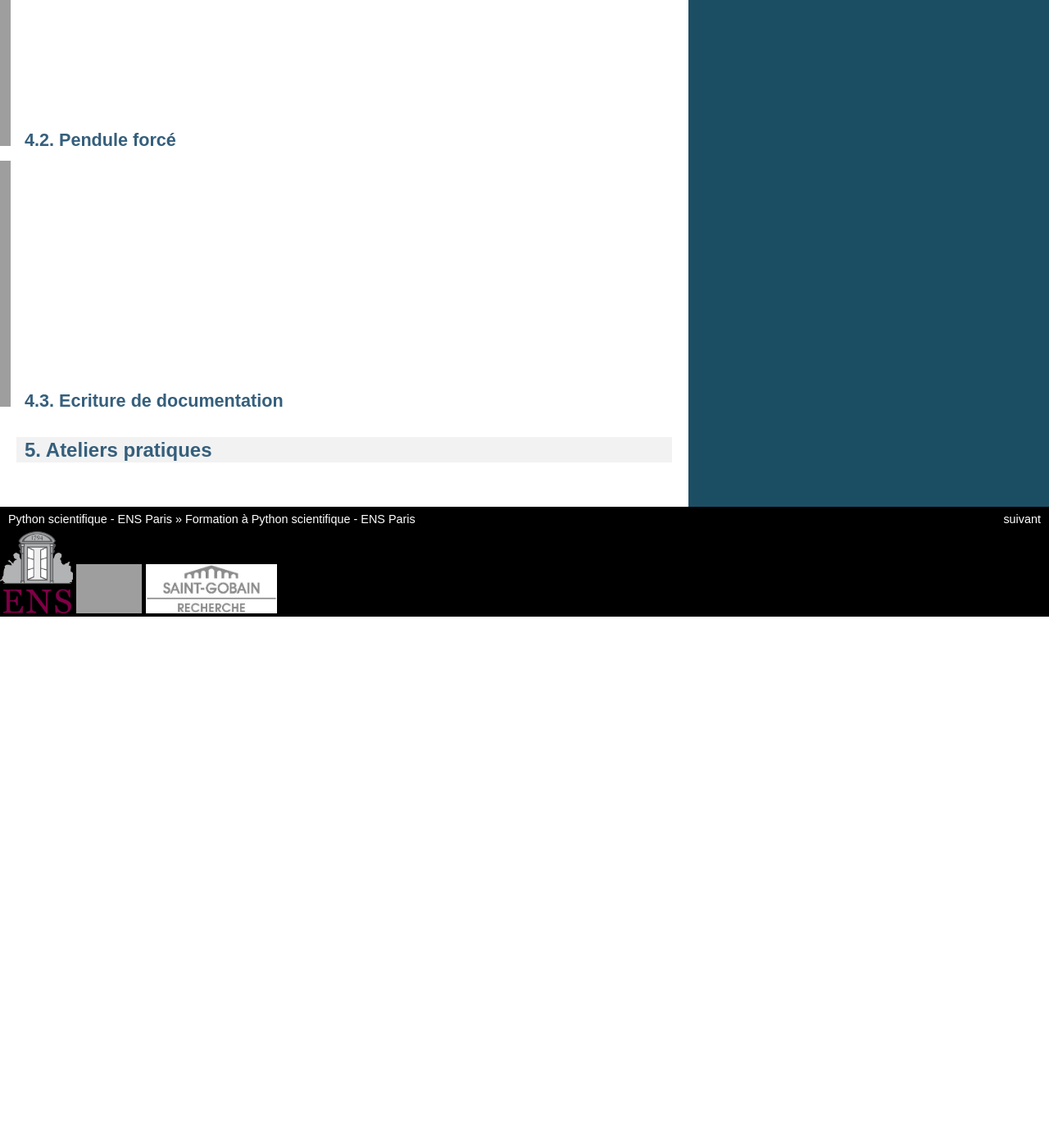
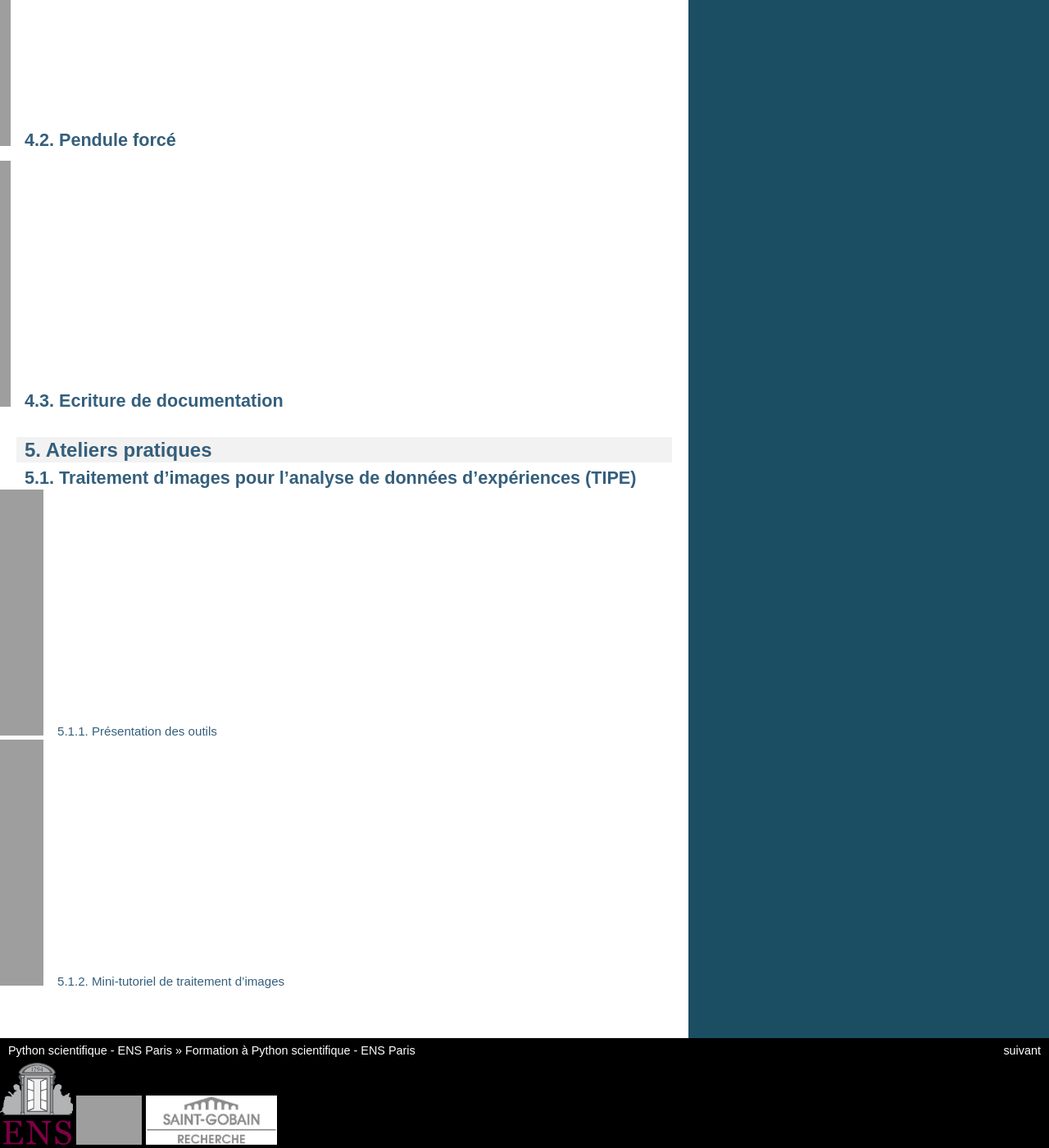
Before and after one commit to python-prepa/python-prepa, a Sphinx documentation site: the page built from ens-python-prepa/source/index.rst, in a window 1280 px wide and 1400 px high, scrolled down 2968 px. Shown: the whole window at 82% size. Built offline with Sphinx 7.4.7, drawn with Linux system fonts in a browser that asks for light colours; formulas are drawn with MathJax 3; pages that are not in the unit, such as notebooks, are missing from menus; the version number could not be read and is left out; before the commit the page ends 3720 px from its top, so only the background shows below that; some of the changed lines change nothing that is shown; grey boxes are pictures that could not be loaded.

Commit message:
Début du tutoriel de traitement d'image

```diff
--- /dev/null
+++ b/ens-python-prepa/source/ateliers/examples/plot_color_grey.py
@@ -0,0 +1,23 @@
+import os
+import skimage
+from skimage import io
+import matplotlib.pyplot as plt
+
+data_dir = skimage.data_dir
+
+coins_image = io.imread(os.path.join(data_dir, 'coins.png'))
+lena_image = io.imread(os.path.join(data_dir, 'lena.png'))
+lena_gray = io.imread(os.path.join(data_dir, 'lena.png'), as_grey=True)
+
+plt.figure(figsize=(12, 4))
+plt.subplot(131)
+plt.imshow(coins_image, cmap='gray')
+plt.axis('off')
+plt.subplot(132)
+plt.imshow(lena_image)
+plt.axis('off')
+plt.subplot(133)
+plt.imshow(lena_gray, cmap='gray')
+plt.axis('off')
+
+plt.show()
--- /dev/null
+++ b/ens-python-prepa/source/ateliers/examples/plot_example_intro.py
@@ -0,0 +1,21 @@
+import numpy as np
+import matplotlib.pyplot as plt
+import skimage
+from skimage import io
+from skimage.filter import threshold_adaptive
+import os
+
+image_path = os.path.join(skimage.data_dir, 'coins.png')
+
+image_array = io.imread(image_path)
+
+binary_image = threshold_adaptive(image_array, block_size=100)
+
+
+plt.figure(figsize=(5, 6))
+plt.subplot(211)
+plt.imshow(image_array, cmap='gray')
+plt.subplot(212)
+plt.imshow(binary_image, cmap='gray')
+
+plt.show()
--- /dev/null
+++ b/ens-python-prepa/source/ateliers/examples/plot_intro.py
@@ -0,0 +1,13 @@
+import matplotlib.pyplot as plt
+from skimage import data, filter
+
+image_array = data.coins() # or any NumPy array!
+edges = filter.sobel(image_array)
+
+plt.figure(figsize=(5, 6))
+plt.subplot(211)
+plt.imshow(image_array, cmap='gray')
+plt.subplot(212)
+plt.imshow(edges, cmap='gray')
+
+plt.show()
--- /dev/null
+++ b/ens-python-prepa/source/ateliers/examples/plot_numpy_interaction.py
@@ -0,0 +1,21 @@
+import numpy as np
+import matplotlib.pyplot as plt
+import skimage
+from skimage import data
+
+coins = data.coins()
+detail = coins[30:80, 10:70]
+values, bins = np.histogram(coins, bins=np.arange(256))
+
+plt.figure(figsize=(16, 4))
+plt.subplot(131)
+plt.imshow(coins, cmap='gray')
+plt.axis('off')
+plt.subplot(132)
+plt.imshow(detail, cmap='gray')
+plt.axis('off')
+plt.subplot(133)
+plt.plot(bins[:-1], values)
+plt.title('Histogramme de l\'image')
+
+plt.show()
--- a/ens-python-prepa/source/ateliers/image_outils.rst
+++ b/ens-python-prepa/source/ateliers/image_outils.rst
@@ -1,2 +1,104 @@
-Traitement d'image avec Python
-==============================
+Présentation des outils
+=======================
+
+Un exemple pour commencer
+-------------------------
+
+On commence par importer les modules dont on aura
+besoin pour le traitement d'images::
+
+    >>> import numpy as np
+    >>> import skimage
+    >>> from scipy import ndimage
+    >>> import matplotlib.pyplot as plt
+
+On charge une image comme un tableau numpy::
+
+    >>> image_array = data.coins() # or any NumPy array!
+    >>> image_array.dtype
+    dtype('uint8')
+    >>> image_array.shape
+    (303, 384)
+
+
+.. figure:: auto_examples/images/plot_intro_1.png
+    :scale: 90
+    :align: center
+    :target: auto_examples/plot_intro.html
+
+On l'affiche ::
+
+    >>> from skimage import io
+    >>> io.imshow(image_array)
+    >>> # or plt.imshow(image_array, cmap='gray')
+
+On la transforme pour extraire les bords ::
+
+    >>> from skimage.filter import sobel
+    >>> edges = sobel(image_array)
+    >>> io.imshow(edges)
+
+On sauve le résultat ::
+
+    >>> io.imsave('edges.png', edges')
+    >>> os.path.exists('edges.png')
+    True
+
+.. topic:: Qu'est-ce que le traitement d'images ?
+
+    Au sens large, c'est la manipulation et la transformation d'images
+    numériques pour
+
+     * obtenir d'autres images
+
+     * extraire des informations d'intérêt des images (réduire
+       l'information): position d'un objet, nombre de personnes, etc.
+
+
+Les applications du traitement d'image
+--------------------------------------
+
+Grâce aux capteurs CCD bon marché, il est de nos jours possible de
+produire de gros volumes d'images à faible coût. De nombreuses
+applications reposent donc sur l'extraction d'information à partir
+d'images, il s'agit d'un domain en plein essor. Parmi les diverses
+applications, on peut citer :
+
+ * Diagnostic médical (présence de tumeurs, forme des cellules, etc.)
+
+ * Contrôle industriel (détection de défauts)
+
+ * Reconnaissance automatique (visages sur Facebook, etc.)
+
+ * Extraction de données scientifiques à partir d'images dans une
+   expérience scientifique (position d'une bulle, d'une particule, ...)
+
+Le ``scikit-image``
+-------------------
+
+Le module ``scikit-image`` (http://scikit-image.org/) est le module
+principal de Python scientifique pour le traitement d'images. Il est
+prévu pour fonctionner avec des tableaux ``numpy``, ce qui permet
+d'utiliser facilement le ``scikit-image`` en même temps que les autres
+modules de calcul scientifique::
+
+    >>> from skimage import data
+    >>> import numpy as np
+    >>> coins = data.coins()
+    >>> detail = coins[30:80, 10:70]
+    >>> values, bins = np.histogram(coins, bins=np.arange(256))
+    >>> plt.plot(bins[:-1], values)
+
+.. figure:: auto_examples/images/plot_numpy_interaction_1.png
+    :scale: 60
+    :align: center
+    :target: auto_examples/plot_numpy_interaction.html
+
+Il existe d'autres modules de Python spécialisés pour le traitement
+d'image, par exemple
+
+ * `OpenCV <http://opencv.willowgarage.com/documentation/python/>`_
+
+ * `Mahotas <http://luispedro.org/software/mahotas>`_
+
+ * `Pink <https://www.pinkhq.com>`_
--- /dev/null
+++ b/ens-python-prepa/source/ateliers/image_processing.rst
@@ -0,0 +1,9 @@
+==================================================================
+Traitement d'images pour l'analyse de données d'expériences (TIPE)
+==================================================================
+
+.. toctree::
+    :maxdepth: 3
+
+    image_outils.rst
+    image_tuto.rst
--- /dev/null
+++ b/ens-python-prepa/source/ateliers/image_tuto.rst
@@ -0,0 +1,63 @@
+Mini-tutoriel de traitement d'images
+====================================
+
+Le module ``skimage`` est organisé en plusieurs sous-modules
+correspondant à plusieurs branches du traitement d'images : segmentation,
+filtrage, gestion des formats d'image, etc. Pour éviter d'avoir des noms
+trop longs, on importe souvent directement les sous-modules dans le
+namespace principal ::
+
+    >>> from skimage import data
+    >>> coins_image = data.coins()
+    >>> from skimage import io
+    >>> io.imshow(coins_image)
+    >>> from skimage import filter
+    >>> edges = filter.sobel(coins_image)
+
+La grande majorité des fonctions de ``skimage`` se trouvent donc à
+l'intérieur d'un sous-module : il y a deux niveaux hiérarchiques.
+
+Input / output: des fichiers aux tableaux numpy
+-----------------------------------------------
+
+::
+
+    >>> import os
+    >>> import skimage
+    >>> current_dir = os.getcwd() # so that we can go back to current dir.
+    >>> os.chdir(skimage.data_dir)
+
+On peut ouvrir un fichier image (jpg, png, tiff...) comme un tableau
+numpy en passant le chemin du fichier à la fonction ``skimage.io.imread`` ::
+
+    >>> from skimage import io
+    >>> coins_image = io.imread('coins.png')
+
+Une large gamme de formats de fichier est supportée : jpg, png, tiff,
+bmp, etc.
+
+On peut ouvrir des images en couleur ou en noir et blanc. Les images en
+couleur ont trois dimensions, les images en noir et blanc en ont deux ::
+
+    >>> coins_image.shape
+    (303, 384)
+    >>> lena_image = io.imread('lena.png')
+    >>> lena_image.shape
+    (512, 512, 3)
+    >>> io.imshow(lena_image) # color image
+    >>> io.imshow(lena_image[..., 0]) # grayscale image
+
+On peut aussi ouvrir une image couleur comme une image en noir et blanc ::
+
+    >>> lena_gray = io.imread('lena.png', as_grey=True)
+    >>> lena_gray.shape
+    (512, 512)
+
+.. figure:: auto_examples/images/plot_color_grey_1.png
+    :scale: 90
+    :target: auto_examples/plot_color_grey.html
+
+.. topic:: Type des tableaux d'image
+
+    Les tableaux d'images peuvent être soit des tableaux d'entier, soit
+    des tableaux de flottants.
```
